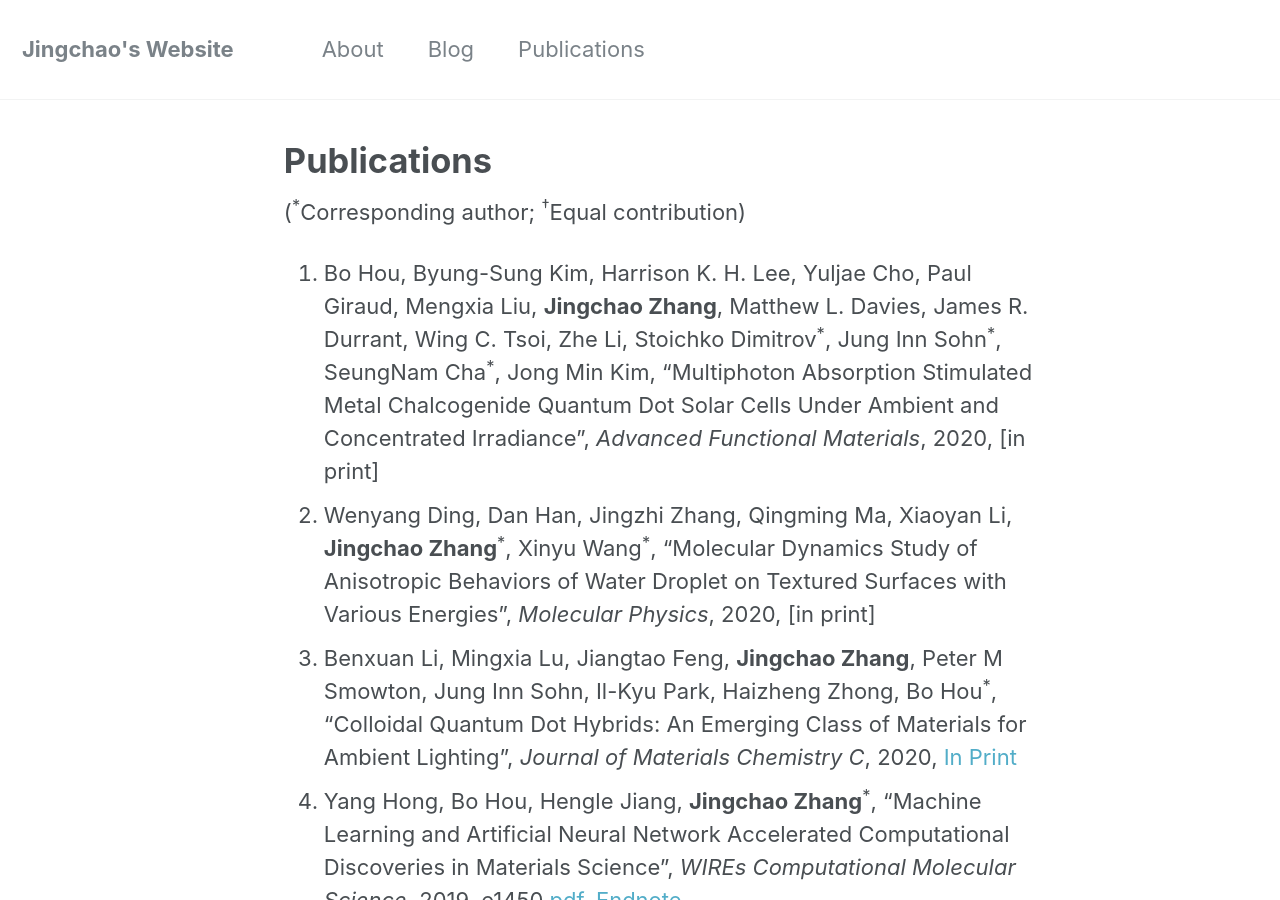
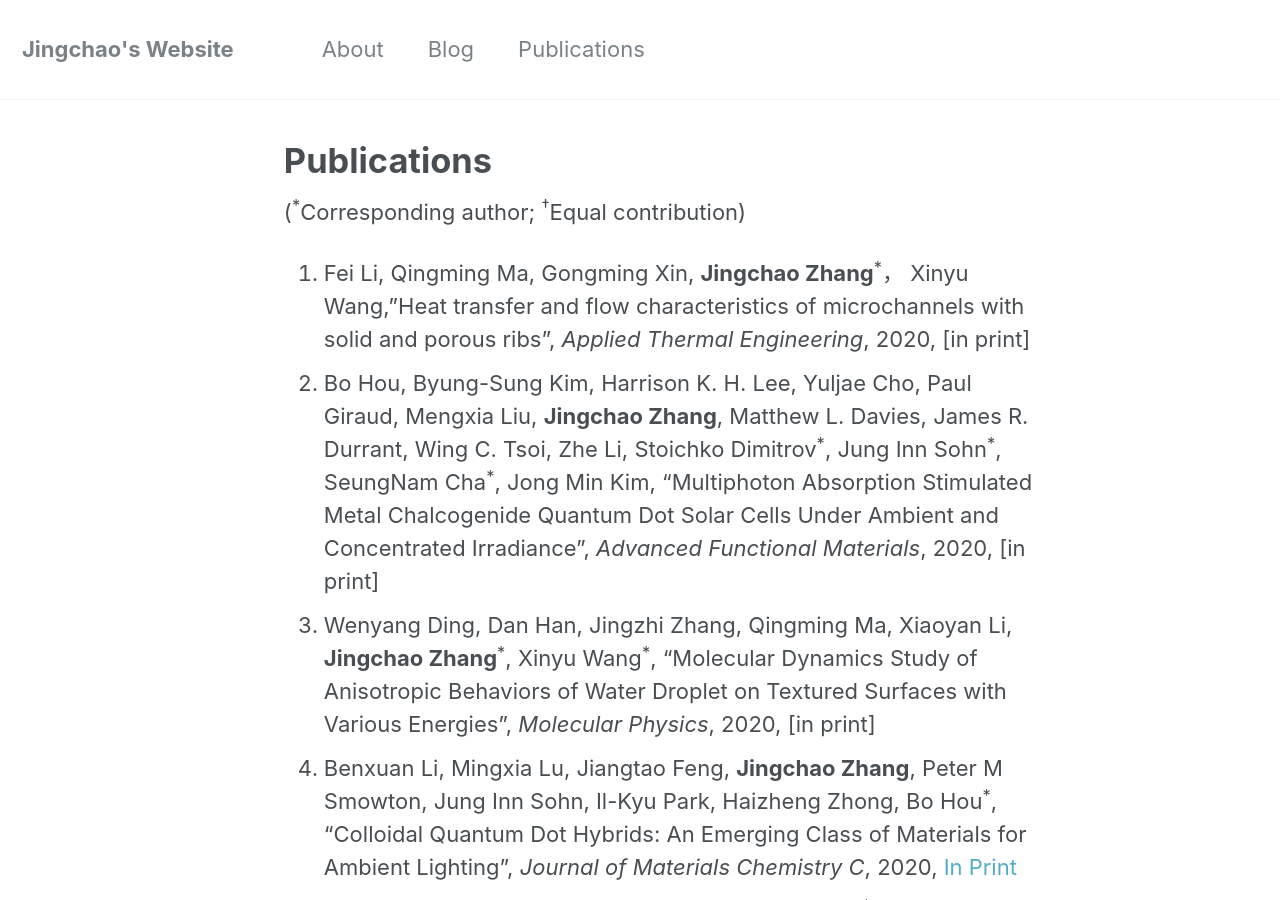
Before and after one commit to JingchaoZhang/JingchaoZhang.github.io, a Jekyll site: the page built from _pages/publications.md, in a window 1280 px wide and 900 px high. Built offline with Jekyll 4.4.1, drawn with Linux system fonts in a browser that asks for light colours.

Commit message:
Update publications.md

```diff
--- a/_pages/publications.md
+++ b/_pages/publications.md
@@ -7,6 +7,7 @@ author_profile: false
 
 (<sup>\*</sup>Corresponding author; <sup>†</sup>Equal contribution)
 
+1. Fei Li, Qingming Ma, Gongming Xin, **Jingchao Zhang**<sup>\*</sup>， Xinyu Wang,"Heat transfer and flow characteristics of microchannels with solid and porous ribs", *Applied Thermal Engineering*, 2020, [in print]
 1. Bo Hou, Byung-Sung Kim, Harrison K. H. Lee, Yuljae Cho, Paul Giraud, Mengxia Liu, **Jingchao Zhang**, Matthew L. Davies, James R. Durrant, Wing C. Tsoi, Zhe Li, Stoichko Dimitrov<sup>\*</sup>, Jung Inn Sohn<sup>\*</sup>, SeungNam Cha<sup>\*</sup>, Jong Min Kim, "Multiphoton Absorption Stimulated Metal Chalcogenide Quantum Dot Solar Cells Under Ambient and Concentrated Irradiance", *Advanced Functional Materials*, 2020, [in print]
 1. Wenyang Ding, Dan Han, Jingzhi Zhang, Qingming Ma, Xiaoyan Li, **Jingchao Zhang**<sup>\*</sup>, Xinyu Wang<sup>\*</sup>, "Molecular Dynamics Study of Anisotropic Behaviors of Water Droplet on Textured Surfaces with Various Energies", *Molecular Physics*, 2020, [in print]
 1. Benxuan Li, Mingxia Lu, Jiangtao Feng, **Jingchao Zhang**, Peter M Smowton, Jung Inn Sohn, Il-Kyu Park, Haizheng Zhong, Bo Hou<sup>\*</sup>, "Colloidal Quantum Dot Hybrids: An Emerging Class of Materials for Ambient Lighting", *Journal of Materials Chemistry C*, 2020, [In Print](https://pubs.rsc.org/en/content/articlelanding/2020/TC/D0TC01349H#!divAbstract)
```
